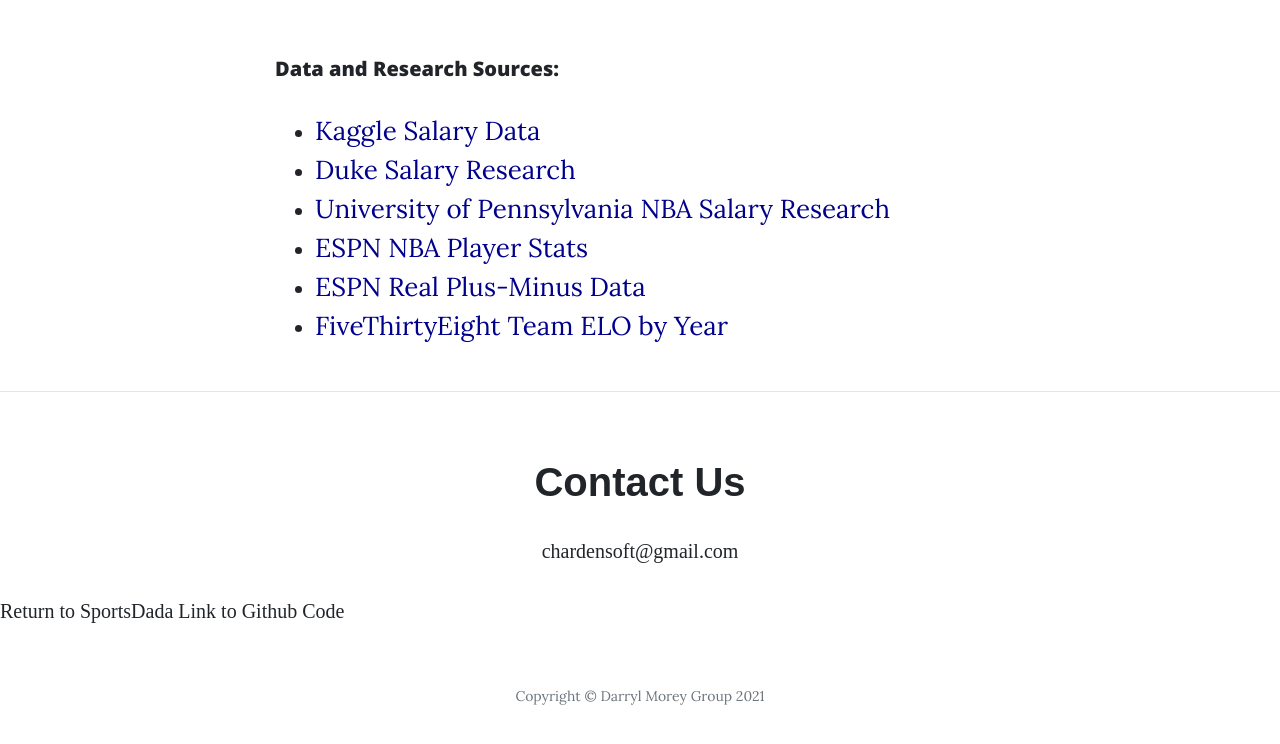
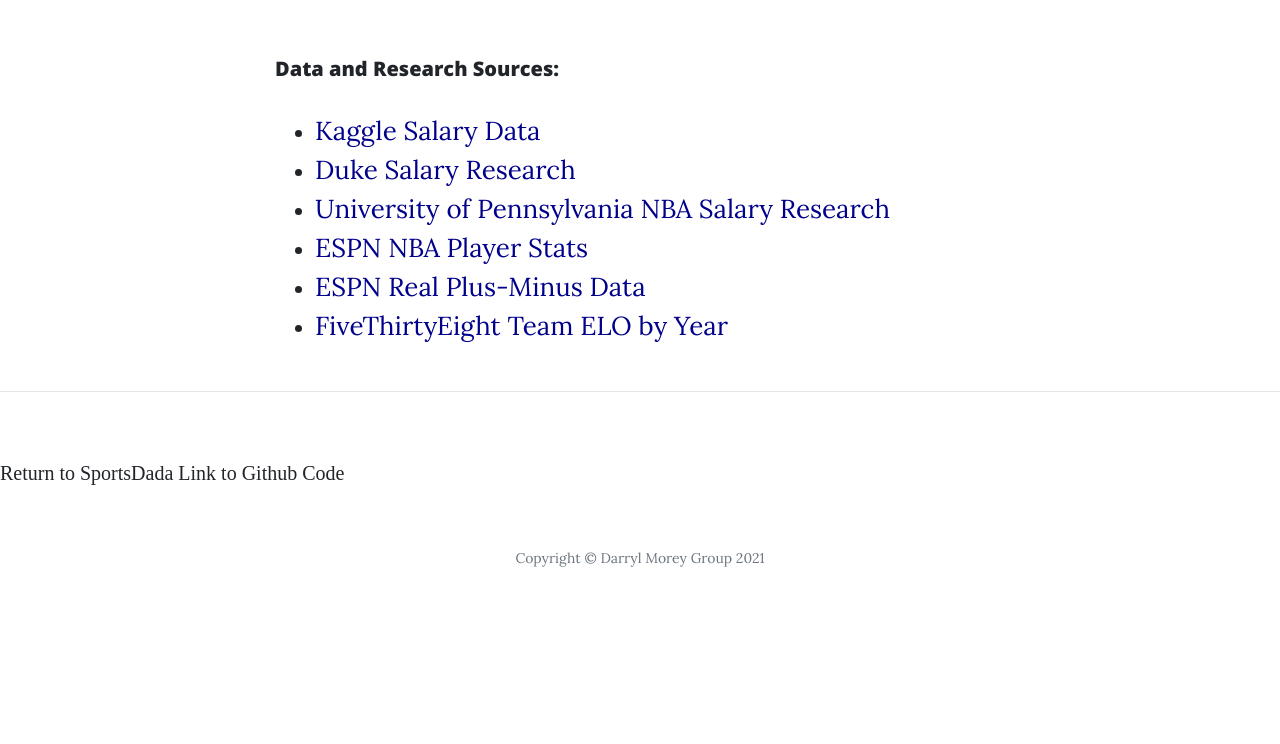
Before and after one commit to chardensoft/nbasalary, a website: page website/index.html in a window 1280 px wide. Shown: the part 1956-2700 px from the top of the page. After the commit the page ends 2590 px from the top, so only its background shows below. Drawn offline with nearby package versions, Linux system fonts and the light colour scheme.

Commit message:
updating website

```diff
--- a/website/index.html
+++ b/website/index.html
@@ -132,12 +132,9 @@
 
   <!-- Footer -->
   <footer>
-    <h3 class= aboutheading>Contact Us</h3>
-      <p class="p">chardensoft@gmail.com
-      </p>
-      <a class = "b" href="https://www.sportsdada.net/">Return to SportsDada
+      <a class="p" href="https://www.sportsdada.net/" >Return to SportsDada
       </a>
-      <a class = "b" href="https://github.com/chardensoft/nbasalary">Link to Github Code
+      <a class = "p" href="https://github.com/chardensoft/nbasalary">Link to Github Code
       </a>
     <div class="container">
       <div class="row">
```
